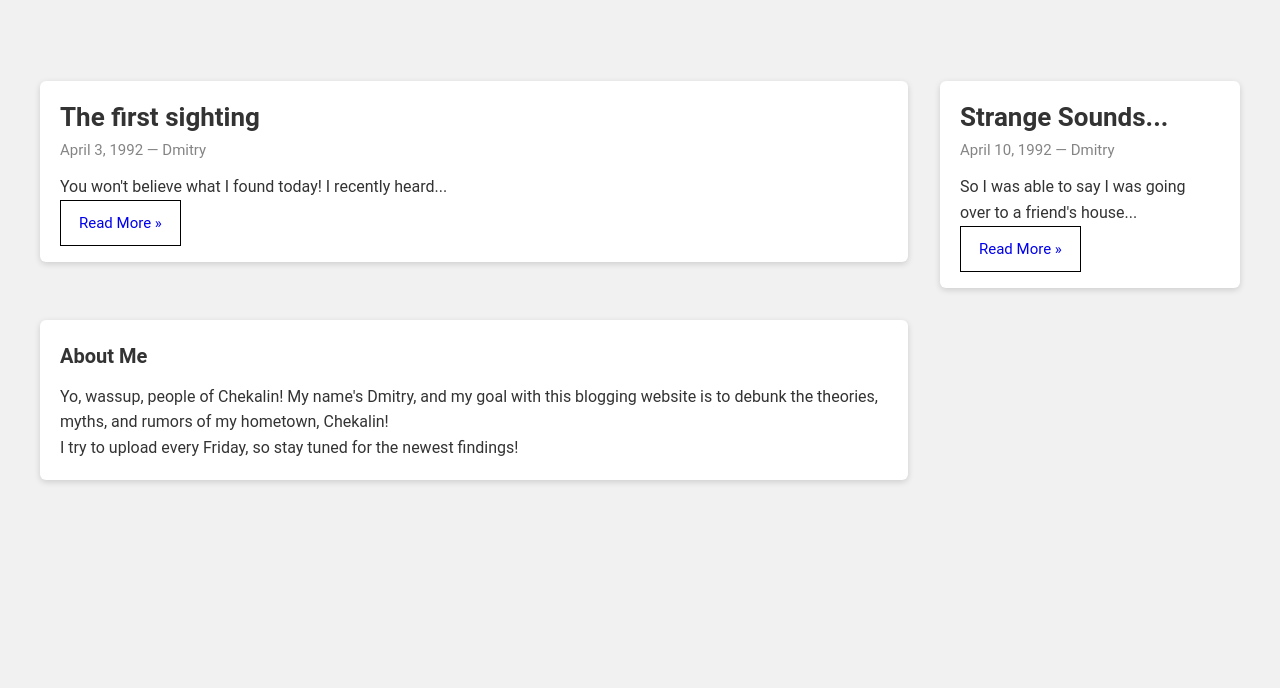
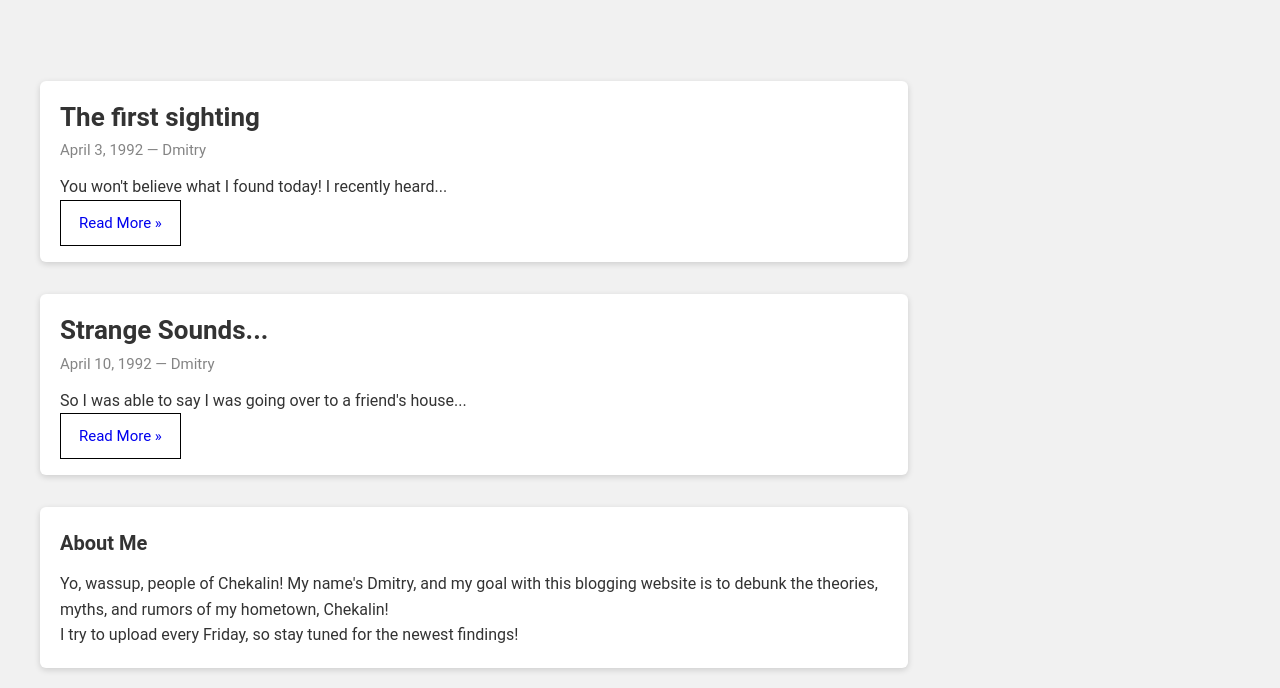
Before and after one commit to Nickpocalpyse/Website-development, a plain HTML site: page index.html in a window 1280 px wide. Shown: the part 168-856 px from the top of the page. Before the commit the page ends 800 px from the top, so only its background shows below. Drawn offline with Linux system fonts and the light colour scheme.

Commit message:
Update index.html

```diff
--- a/index.html
+++ b/index.html
@@ -5,9 +5,9 @@
     <h1>Chekalin Debunked</h1>
   </header>
 
+  <div class="layout">
+  <main class="content">
   <!-- layout grid must directly contain main and aside -->
-  <div class="layout">
-    <!-- Main content (left column) -->
     <main class="main-content">
       <article class="card">
         <img src="image.jpg" alt="">
@@ -19,10 +19,7 @@
         </div>
       </article>
       <!-- Add more posts here -->
-    </main>
-
-    <main class="main-content">
-    <article class="card">
+      <article class="card">
       <img src="image.jpg" alt="">
       <div class="card-content">
         <h2 class="card-title">Strange Sounds...</h2>
```
